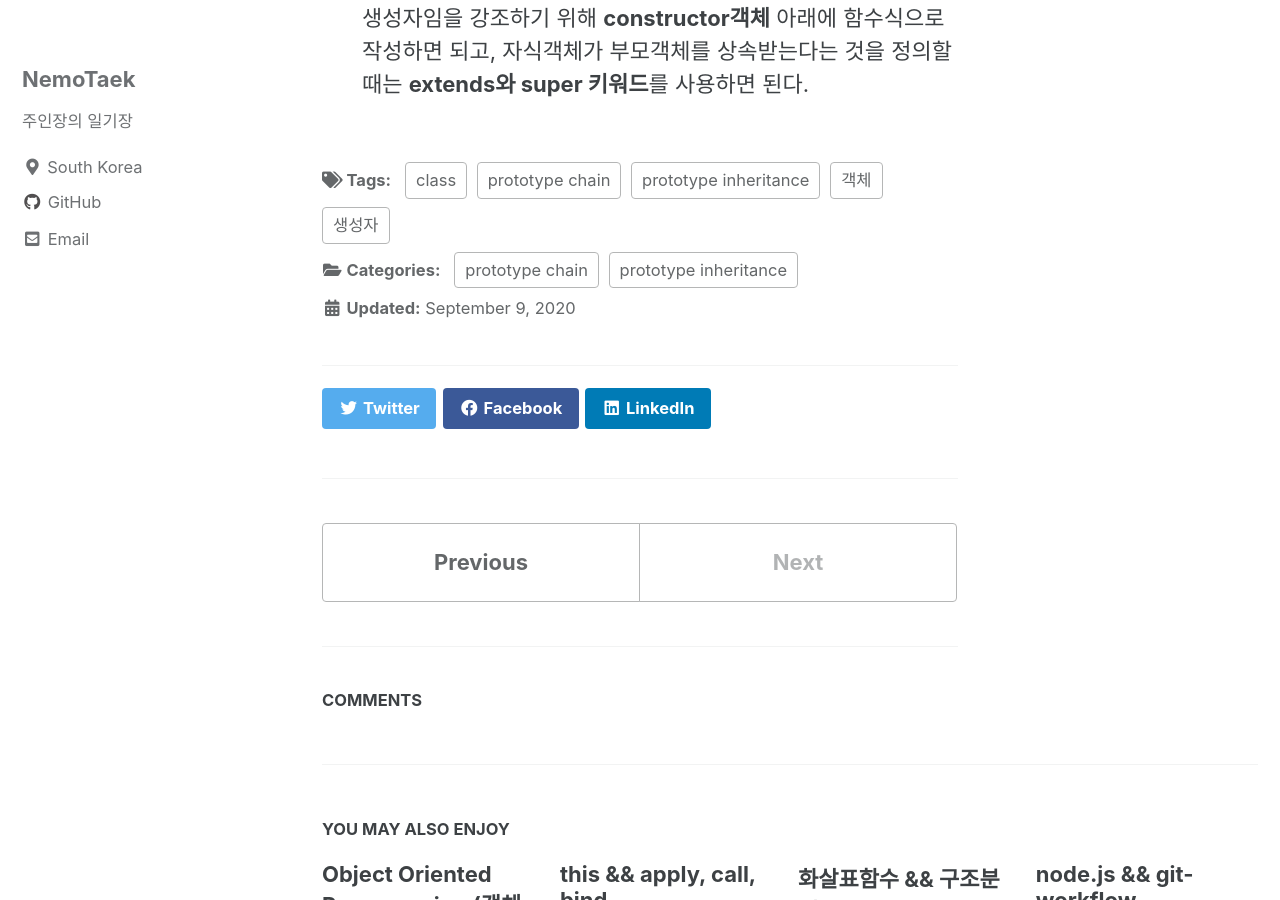
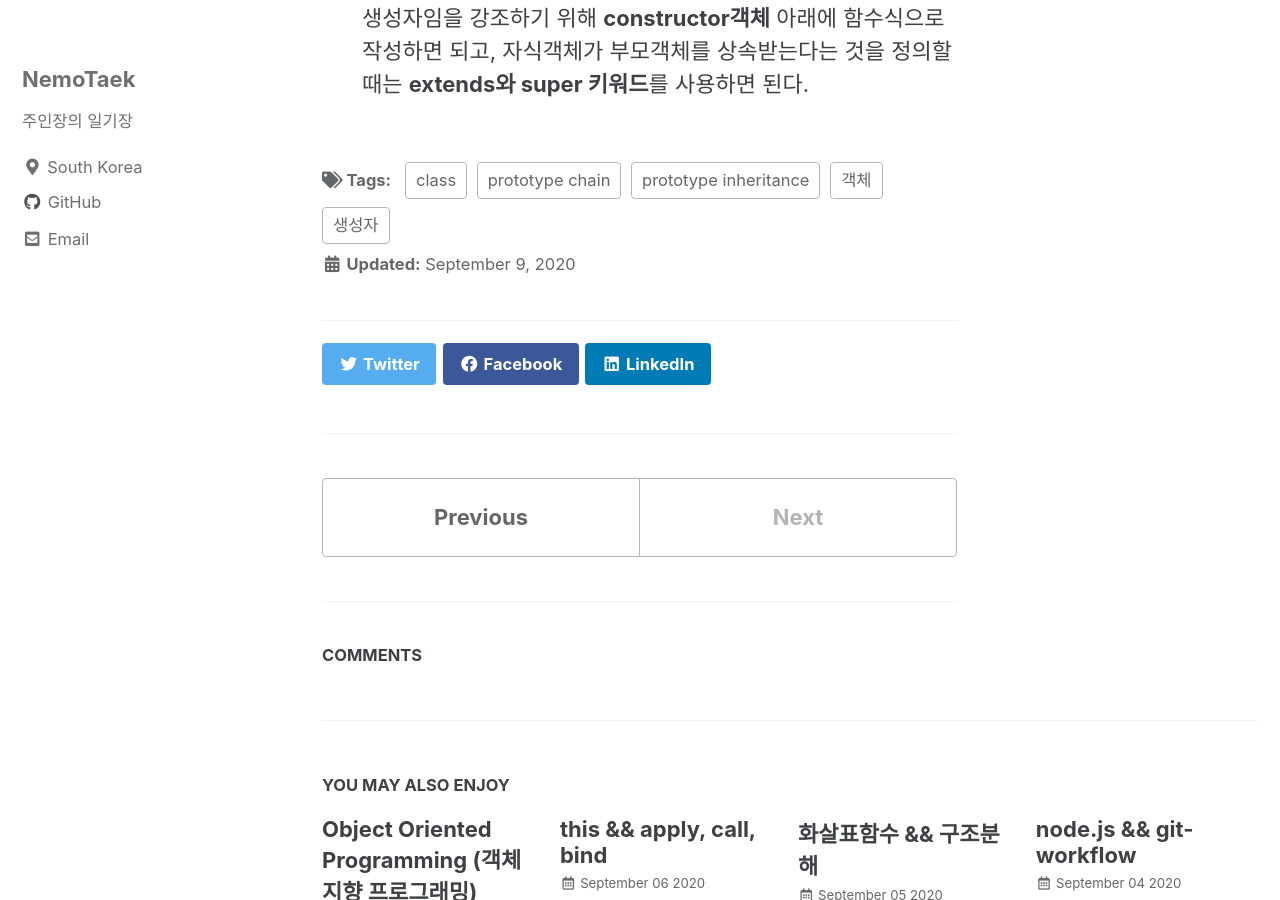
Before and after one commit to NemoTaek/NemoNote, a Jekyll site: the page built from _posts/2020-09-09-inheritance.md, in a window 1280 px wide and 900 px high, scrolled down 4103 px. Built offline with Jekyll 4.4.1, drawn with Linux system fonts in a browser that asks for light colours; cached includes are drawn as plain includes; a script bundle is joined from its source files by our own code; comment, search, counter and statistics services are not loaded.

Commit message:
inheritance 작성

```diff
--- a/_posts/2020-09-09-inheritance.md
+++ b/_posts/2020-09-09-inheritance.md
@@ -1,8 +1,5 @@
 ---
 title: "Inheritance(상속)"
-categories:
-  - prototype chain
-  - prototype inheritance
 tags:
   - prototype chain
   - 객체
```
